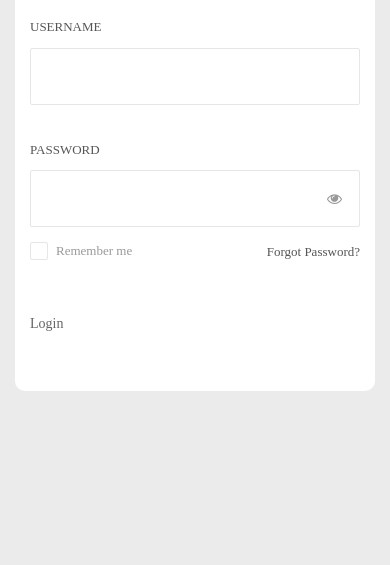
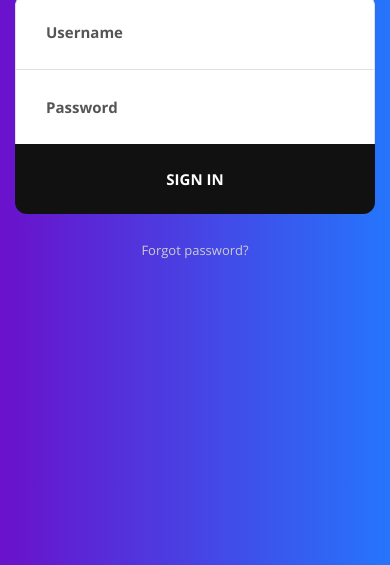
Before and after one commit to keerasak/test_git, a plain HTML site: page lab_login/login.html in a window 390 px wide. Shown: the part 279-844 px from the top of the page. Drawn offline with Linux system fonts and the light colour scheme; a web font is replaced by a local one.

Commit message:
New Login page

```diff
--- a/lab_login/css/main.css
+++ b/lab_login/css/main.css
@@ -6,24 +6,17 @@
 [ FONT ]*/
 
 @font-face {
-  font-family: Raleway-Regular;
-  src: url('../fonts/raleway/Raleway-Regular.ttf');
+  font-family: OpenSans-Regular;
+  src: url('../fonts/OpenSans/OpenSans-Regular.ttf');
 }
 
 @font-face {
-  font-family: Raleway-Medium;
-  src: url('../fonts/raleway/Raleway-Medium.ttf');
+  font-family: OpenSans-Bold;
+  src: url('../fonts/OpenSans/OpenSans-Bold.ttf');
 }
 
-@font-face {
-  font-family: Raleway-SemiBold;
-  src: url('../fonts/raleway/Raleway-SemiBold.ttf');
-}
 
-@font-face {
-  font-family: Raleway-Bold;
-  src: url('../fonts/raleway/Raleway-Bold.ttf');
-}
+
 
 /*//////////////////////////////////////////////////////////////////
 [ RESTYLE TAG ]*/
@@ -36,12 +29,12 @@
 
 body, html {
 	height: 100%;
-	font-family: Raleway-Regular, sans-serif;
+	font-family: OpenSans-Regular, sans-serif;
 }
 
 /*---------------------------------------------*/
 a {
-	font-family: Raleway-Regular;
+	font-family: OpenSans-Regular;
 	font-size: 14px;
 	line-height: 1.7;
 	color: #666666;
@@ -58,7 +51,7 @@ a:focus {
 
 a:hover {
 	text-decoration: none;
-  color: #57b846;
+  color: #fff;
 }
 
 /*---------------------------------------------*/
@@ -67,7 +60,7 @@ h1,h2,h3,h4,h5,h6 {
 }
 
 p {
-	font-family: Raleway-Regular;
+	font-family: OpenSans-Regular;
 	font-size: 14px;
 	line-height: 1.7;
 	color: #666666;
@@ -115,6 +108,7 @@ textarea:-moz-placeholder { color: #999999;}
 textarea::-moz-placeholder { color: #999999;}
 textarea:-ms-input-placeholder { color: #999999;}
 
+
 label {
   display: block;
   margin: 0;
@@ -135,35 +129,22 @@ iframe {
 	border: none !important;
 }
 
+/*//////////////////////////////////////////////////////////////////
+[ utility ]*/
 
-/*//////////////////////////////////////////////////////////////////
-[ Utility ]*/
+/*==================================================================
+[ Text ]*/
 .txt1 {
-  font-family: Raleway-SemiBold;
+  font-family: OpenSans-Regular;
   font-size: 13px;
-  color: #555555;
   line-height: 1.4;
-  text-transform: uppercase;
+  color: #cccccc;
 }
 
-.txt2 {
-  font-family: Raleway-Regular;
-  font-size: 13px;
-  color: #999999;
-  line-height: 1.4;
-}
-
-.txt3 {
-  font-family: Raleway-Regular;
-  font-size: 13px;
-  color: #555555;
-  line-height: 1.4;
-}
 
 
 /*//////////////////////////////////////////////////////////////////
 [ login ]*/
-
 .limiter {
   width: 100%;
   margin: 0 auto;
@@ -182,15 +163,16 @@ iframe {
   align-items: center;
   padding: 15px;
 
-  background-color: #ebebeb;
+  background: #2575fc;
+  background: -webkit-linear-gradient(left, #6a11cb, #2575fc);
+  background: -o-linear-gradient(left, #6a11cb, #2575fc);
+  background: -moz-linear-gradient(left, #6a11cb, #2575fc);
+  background: linear-gradient(left, #6a11cb, #2575fc);
+
 }
-
 
 .wrap-login100 {
   width: 560px;
-  background: #fff;
-  border-radius: 10px;
-  position: relative;
 }
 
 
@@ -199,18 +181,24 @@ iframe {
 
 .login100-form {
   width: 100%;
+  background-color: transparent;
+  display: -webkit-box;
+  display: -webkit-flex;
+  display: -moz-box;
+  display: -ms-flexbox;
+  display: flex;
+  flex-wrap: wrap;
 }
 
 .login100-form-title {
-  font-family: Raleway-Medium;
+  width: 100%;
+  display: block;
+  font-family: OpenSans-Regular;
   font-size: 30px;
-  color: #555555;
+  color: #fefefe;
   line-height: 1.2;
   text-transform: uppercase;
-  text-align: left;
-
-  width: 100%;
-  display: block;
+  text-align: center;
 }
 
 
@@ -219,159 +207,91 @@ iframe {
 [ Input ]*/
 
 .wrap-input100 {
-  width: 100%;
+  display: -webkit-box;
+  display: -webkit-flex;
+  display: -moz-box;
+  display: -ms-flexbox;
+  display: flex;
+  flex-wrap: wrap;
+  align-items: flex-end;
+  width: 50%;
+  height: 75px;
   position: relative;
+  border: 1px solid #e0e0e0;
+  border-bottom: none;
   background-color: #fff;
-  border: 1px solid #e6e6e6;
-  border-radius: 2px;
 }
 
+.wrap-input100.rs1 {
+  border-top-left-radius: 12px;
+  border-right: none;
+}
 
-/*---------------------------------------------*/
-.input100 {
-  font-family: Raleway-Medium;
+.wrap-input100.rs2 {
+  border-top-right-radius: 12px;
+}
+
+.label-input100 {
+  font-family: OpenSans-Bold;
+  font-size: 15px;
   color: #555555;
   line-height: 1.2;
-  font-size: 18px;
 
   display: block;
+  position: absolute;
+  pointer-events: none;
   width: 100%;
-  background: transparent;
-  height: 55px;
-  padding: 0 25px 0 25px;
-}
-/*------------------------------------------------------------------
-[ Focus Input ]*/
-
-.focus-input100 {
-  position: absolute;
-  display: block;
-  width: calc(100% + 2px);
-  height: calc(100% + 2px);
-  top: -1px;
-  left: -1px;
-  pointer-events: none;
-  border: 1px solid #57b846;
-  border-radius: 3px;
-
-  visibility: hidden;
-  opacity: 0;
+  padding-left: 30px;
+  left: 0;
+  top: 28px;
 
   -webkit-transition: all 0.4s;
   -o-transition: all 0.4s;
   -moz-transition: all 0.4s;
   transition: all 0.4s;
-
-  -webkit-transform: scaleX(1.1) scaleY(1.3);
-  -moz-transform: scaleX(1.1) scaleY(1.3);
-  -ms-transform: scaleX(1.1) scaleY(1.3);
-  -o-transform: scaleX(1.1) scaleY(1.3);
-  transform: scaleX(1.1) scaleY(1.3);
 }
 
-.input100:focus + .focus-input100 {
-  visibility: visible;
-  opacity: 1;
+.input100 {
+  font-family: OpenSans-Bold;
+  font-size: 15px;
+  color: #555555;
+  line-height: 1.2;
 
-  -webkit-transform: scale(1);
-  -moz-transform: scale(1);
-  -ms-transform: scale(1);
-  -o-transform: scale(1);
-  transform: scale(1);
+  display: block;
+  width: 100%;
+  background: transparent;
+  padding: 0 30px;
 }
 
-.eff-focus-selection {
-  visibility: visible;
-  opacity: 1;
-
-  -webkit-transform: scale(1);
-  -moz-transform: scale(1);
-  -ms-transform: scale(1);
-  -o-transform: scale(1);
-  transform: scale(1);
+input.input100 {
+  height: 100%;
+  -webkit-transition: all 0.4s;
+  -o-transition: all 0.4s;
+  -moz-transition: all 0.4s;
+  transition: all 0.4s;
 }
 
-/*---------------------------------------------*/
-.btn-show-pass {
-  font-size: 15px;
-  color: #999999;
 
-  display: -webkit-box;
-  display: -webkit-flex;
-  display: -moz-box;
-  display: -ms-flexbox;
-  display: flex;
-  align-items: center;
-  position: absolute;
-  height: 100%;
-  top: 0;
-  right: 12px;
-  padding: 0 5px;
-  cursor: pointer;
-  -webkit-transition: background 0.4s;
-  -o-transition: background 0.4s;
-  -moz-transition: background 0.4s;
-  transition: background 0.4s;
+.input100:focus {
+  height: 55px;
 }
 
-.btn-show-pass:hover {
-  color: #57b846;
+.input100:focus + .label-input100 {
+  top: 10px;
+  font-size: 13px;
+  color: #111111;
 }
 
-.btn-show-pass.active {
-  color: #57b846;
+.has-val {
+  height: 55px !important;
 }
 
-/*==================================================================
-[ Restyle Checkbox ]*/
-
-.input-checkbox100 {
-  display: none;
+.has-val + .label-input100 {
+  top: 10px;
+  font-size: 13px;
+  color: #111111;
 }
 
-.label-checkbox100 {
-  font-family: Raleway-Regular;
-  font-size: 13px;
-  color: #999999;
-  line-height: 1.4;
-
-  display: block;
-  position: relative;
-  padding-left: 26px;
-  cursor: pointer;
-}
-
-.label-checkbox100::before {
-  content: "\f00c";
-  font-family: FontAwesome;
-  font-size: 13px;
-  color: transparent;
-
-  display: -webkit-box;
-  display: -webkit-flex;
-  display: -moz-box;
-  display: -ms-flexbox;
-  display: flex;
-  justify-content: center;
-  align-items: center;
-  position: absolute;
-  width: 18px;
-  height: 18px;
-  border-radius: 2px;
-  background: #fff;
-  border: 1px solid #e6e6e6;
-  left: 0;
-  top: 50%;
-  -webkit-transform: translateY(-50%);
-  -moz-transform: translateY(-50%);
-  -ms-transform: translateY(-50%);
-  -o-transform: translateY(-50%);
-  transform: translateY(-50%);
-}
-
-.input-checkbox100:checked + .label-checkbox100::before {
-  color: #57b846;
-}
 
 
 /*------------------------------------------------------------------
@@ -384,13 +304,15 @@ iframe {
   display: -ms-flexbox;
   display: flex;
   flex-wrap: wrap;
+  justify-content: center;
 }
 
 .login100-form-btn {
-  font-family: Raleway-Bold;
-  font-size: 16px;
+  font-family: OpenSans-Bold;
+  font-size: 15px;
   color: #fff;
   line-height: 1.2;
+  text-transform: uppercase;
 
   display: -webkit-box;
   display: -webkit-flex;
@@ -400,10 +322,35 @@ iframe {
   justify-content: center;
   align-items: center;
   padding: 0 20px;
-  min-width: 150px;
-  height: 55px;
-  background-color: #333333;
-  border-radius: 27px;
+  width: 100%;
+  height: 70px;
+  border-bottom-left-radius: 12px;
+  border-bottom-right-radius: 12px;
+  overflow: hidden;
+  background: #111111;
+
+  -webkit-transition: all 0.4s;
+  -o-transition: all 0.4s;
+  -moz-transition: all 0.4s;
+  transition: all 0.4s;
+  position: relative;
+  z-index: 1;
+}
+
+.login100-form-btn::before {
+  content: "";
+  display: block;
+  position: absolute;
+  z-index: -1;
+  width: 100%;
+  height: 100%;
+  opacity: 0;
+
+  background: #2575fc;
+  background: -webkit-linear-gradient(right, #6a11cb, #2575fc);
+  background: -o-linear-gradient(right, #6a11cb, #2575fc);
+  background: -moz-linear-gradient(right, #6a11cb, #2575fc);
+  background: linear-gradient(right, #6a11cb, #2575fc);
 
   -webkit-transition: all 0.4s;
   -o-transition: all 0.4s;
@@ -412,8 +359,16 @@ iframe {
 }
 
 .login100-form-btn:hover {
-  background-color: #57b846;
+  background-color: transparent;
 }
+.login100-form-btn:hover:before {
+  opacity: 1;
+}
+
+
+
+/*------------------------------------------------------------------
+[ Responsive ]*/
 
 
 /*------------------------------------------------------------------
@@ -423,18 +378,15 @@ iframe {
   position: relative;
 }
 
-.alert-validate .btn-show-pass {
-  visibility: hidden;
-}
-
 .alert-validate::before {
   content: attr(data-validate);
   position: absolute;
+  z-index: 100;
   max-width: 70%;
   background-color: #fff;
   border: 1px solid #c80000;
-  border-radius: 3px;
-  padding: 4px 25px 5px 10px;
+  border-radius: 2px;
+  padding: 4px 25px 4px 10px;
   top: 50%;
   -webkit-transform: translateY(-50%);
   -moz-transform: translateY(-50%);
@@ -444,9 +396,9 @@ iframe {
   right: 12px;
   pointer-events: none;
 
-  font-family: Raleway-Medium;
+  font-family: OpenSans-Bold;
   color: #c80000;
-  font-size: 14px;
+  font-size: 13px;
   line-height: 1.4;
   text-align: left;
 
@@ -464,8 +416,9 @@ iframe {
   font-family: FontAwesome;
   display: block;
   position: absolute;
+  z-index: 110;
   color: #c80000;
-  font-size: 18px;
+  font-size: 16px;
   top: 50%;
   -webkit-transform: translateY(-50%);
   -moz-transform: translateY(-50%);
@@ -488,12 +441,20 @@ iframe {
 }
 
 
+
 /*//////////////////////////////////////////////////////////////////
 [ Responsive ]*/
+@media (max-width: 576px) {
+  .wrap-input100 {
+    width: 100%;
+  }
 
-@media (max-width: 576px) {
-  .wrap-login100 {
-    padding-left: 15px;
-    padding-right: 15px;
+  .wrap-input100.rs1 {
+    border-top-right-radius: 12px;
+    border-right: 1px solid #e0e0e0;
+  }
+
+  .wrap-input100.rs2 {
+    border-top-right-radius: 0px;
   }
 }
--- a/lab_login/js/main.js
+++ b/lab_login/js/main.js
@@ -4,72 +4,67 @@
 
 
     /*==================================================================
-    [ Validate ]*/
-    //var input = $('.validate-input .input100');
-
-    // $('.validate-form').on('submit',function(){
-    //     var check = true;
-
-    //     for(var i=0; i<input.length; i++) {
-    //         if(validate(input[i]) == false){
-    //             showValidate(input[i]);
-    //             check=false;
-    //         }
-    //     }
-
-    //     return check;
-    // });
+    [ Focus Contact2 ]*/
+    $('.input100').each(function(){
+        $(this).on('blur', function(){
+            if($(this).val().trim() != "") {
+                $(this).addClass('has-val');
+            }
+            else {
+                $(this).removeClass('has-val');
+            }
+        })
+    })
 
 
-    // $('.validate-form .input100').each(function(){
-    //     $(this).focus(function(){
-    //        hideValidate(this);
-    //     });
-    // });
+    /*==================================================================
+    [ Validate ]*/
+    var input = $('.validate-input .input100');
 
-    // function validate (input) {
-    //     if($(input).attr('type') == 'email' || $(input).attr('name') == 'email') {
-    //         if($(input).val().trim().match(/^([a-zA-Z0-9_\-\.]+)@((\[[0-9]{1,3}\.[0-9]{1,3}\.[0-9]{1,3}\.)|(([a-zA-Z0-9\-]+\.)+))([a-zA-Z]{1,5}|[0-9]{1,3})(\]?)$/) == null) {
-    //             return false;
-    //         }
-    //     }
-    //     else {
-    //         if($(input).val().trim() == ''){
-    //             return false;
-    //         }
-    //     }
-    // }
+    $('.validate-form').on('submit',function(){
+        var check = true;
 
-    // function showValidate(input) {
-    //     var thisAlert = $(input).parent();
-
-    //     $(thisAlert).addClass('alert-validate');
-    // }
-
-    // function hideValidate(input) {
-    //     var thisAlert = $(input).parent();
-
-    //     $(thisAlert).removeClass('alert-validate');
-    // }
-
-    /*==================================================================
-    [ Show pass ]*/
-    var showPass = 0;
-    $('.btn-show-pass').on('click', function(){
-        if(showPass == 0) {
-            $(this).next('input').attr('type','text');
-            $(this).find('i').removeClass('fa-eye');
-            $(this).find('i').addClass('fa-eye-slash');
-            showPass = 1;
-        }
-        else {
-            $(this).next('input').attr('type','password');
-            $(this).find('i').removeClass('fa-eye-slash');
-            $(this).find('i').addClass('fa-eye');
-            showPass = 0;
+        for(var i=0; i<input.length; i++) {
+            if(validate(input[i]) == false){
+                showValidate(input[i]);
+                check=false;
+            }
         }
 
+        return check;
     });
 
 
+    $('.validate-form .input100').each(function(){
+        // $(this).focus(function(){
+        //    hideValidate(this);
+        // });
+    });
+
+    function validate (input) {
+        // if($(input).attr('type') == 'email' || $(input).attr('name') == 'email') {
+        //     if($(input).val().trim().match(/^([a-zA-Z0-9_\-\.]+)@((\[[0-9]{1,3}\.[0-9]{1,3}\.[0-9]{1,3}\.)|(([a-zA-Z0-9\-]+\.)+))([a-zA-Z]{1,5}|[0-9]{1,3})(\]?)$/) == null) {
+        //         return false;
+        //     }
+        // }
+        // else {
+        //     if($(input).val().trim() == ''){
+        //         return false;
+        //     }
+        // }
+    }
+
+    function showValidate(input) {
+        var thisAlert = $(input).parent();
+
+        $(thisAlert).addClass('alert-validate');
+    }
+
+    function hideValidate(input) {
+        var thisAlert = $(input).parent();
+
+        $(thisAlert).removeClass('alert-validate');
+    }
+
+
 })(jQuery);
--- a/lab_login/login.html
+++ b/lab_login/login.html
@@ -1,7 +1,7 @@
 <!DOCTYPE html>
 <html lang="en">
 <head>
-	<title>Login V14</title>
+	<title>Login V20</title>
 	<meta charset="UTF-8">
 	<meta name="viewport" content="width=device-width, initial-scale=1">
 <!--===============================================================================================-->
@@ -31,59 +31,42 @@
 
 	<div class="limiter">
 		<div class="container-login100">
-			<div class="wrap-login100 p-l-85 p-r-85 p-t-55 p-b-55">
-				<form class="login100-form validate-form flex-sb flex-w">
-					<span class="login100-form-title p-b-32">
+			<div class="wrap-login100 p-b-160 p-t-50">
+				<form class="login100-form validate-form">
+					<span class="login100-form-title p-b-43">
 						Account Login
 					</span>
 
-					<span class="txt1 p-b-11">
-						Username
-					</span>
-					<div class="wrap-input100 validate-input m-b-36" data-validate = "Username is required">
-						<input class="input100" type="text" name="username" >
-						<span class="focus-input100"></span>
+					<div class="wrap-input100 rs1 validate-input" data-validate = "Username is required">
+						<input class="input100" type="text" name="username">
+						<span class="label-input100">Username</span>
 					</div>
 
-					<span class="txt1 p-b-11">
-						Password
-					</span>
-					<div class="wrap-input100 validate-input m-b-12" data-validate = "Password is required">
-						<span class="btn-show-pass">
-							<i class="fa fa-eye"></i>
-						</span>
-						<input class="input100" type="password" name="pass" >
-						<span class="focus-input100"></span>
+
+					<div class="wrap-input100 rs2 validate-input" data-validate="Password is required">
+						<input class="input100" type="password" name="pass">
+						<span class="label-input100">Password</span>
 					</div>
 
-					<div class="flex-sb-m w-full p-b-48">
-						<div class="contact100-form-checkbox">
-							<input class="input-checkbox100" id="ckb1" type="checkbox" name="remember-me">
-							<label class="label-checkbox100" for="ckb1">
-								Remember me
-							</label>
-						</div>
-
-						<div>
-							<a href="#" class="txt3">
-								Forgot Password?
-							</a>
-						</div>
+					<div class="container-login100-form-btn">
+						<a href="home.html" class="login100-form-btn">
+							Sign in</a>
+						</a>
 					</div>
 
-					<div>
-						<button ><a href="home.html">Login</a>
-
-						</button>
+					<div class="text-center w-full p-t-23">
+						<a href="#" class="txt1">
+							Forgot password?
+						</a>
 					</div>
-
 				</form>
 			</div>
 		</div>
 	</div>
 
 
-	<div id="dropDownSelect1"></div>
+
+
 
 <!--===============================================================================================-->
 	<script src="vendor/jquery/jquery-3.2.1.min.js"></script>
```
Also changed, not shown: lab_login/fonts/OpenSans/OpenSans-Bold.ttf (added), lab_login/fonts/OpenSans/OpenSans-BoldItalic.ttf (added), lab_login/fonts/OpenSans/OpenSans-ExtraBold.ttf (added), lab_login/fonts/OpenSans/OpenSans-ExtraBoldItalic.ttf (added), lab_login/fonts/OpenSans/OpenSans-Italic.ttf (added), lab_login/fonts/OpenSans/OpenSans-Light.ttf (added), lab_login/fonts/OpenSans/OpenSans-LightItalic.ttf (added), lab_login/fonts/OpenSans/OpenSans-Regular.otf (added), lab_login/fonts/OpenSans/OpenSans-Regular.ttf (added), lab_login/fonts/OpenSans/OpenSans-SemiBold.ttf (added), lab_login/fonts/OpenSans/OpenSans-SemiBoldItalic.ttf (added), lab_login/images/bg-01.jpg (added), lab_login/vendor/bootstrap/css/bootstrap.min.css.
